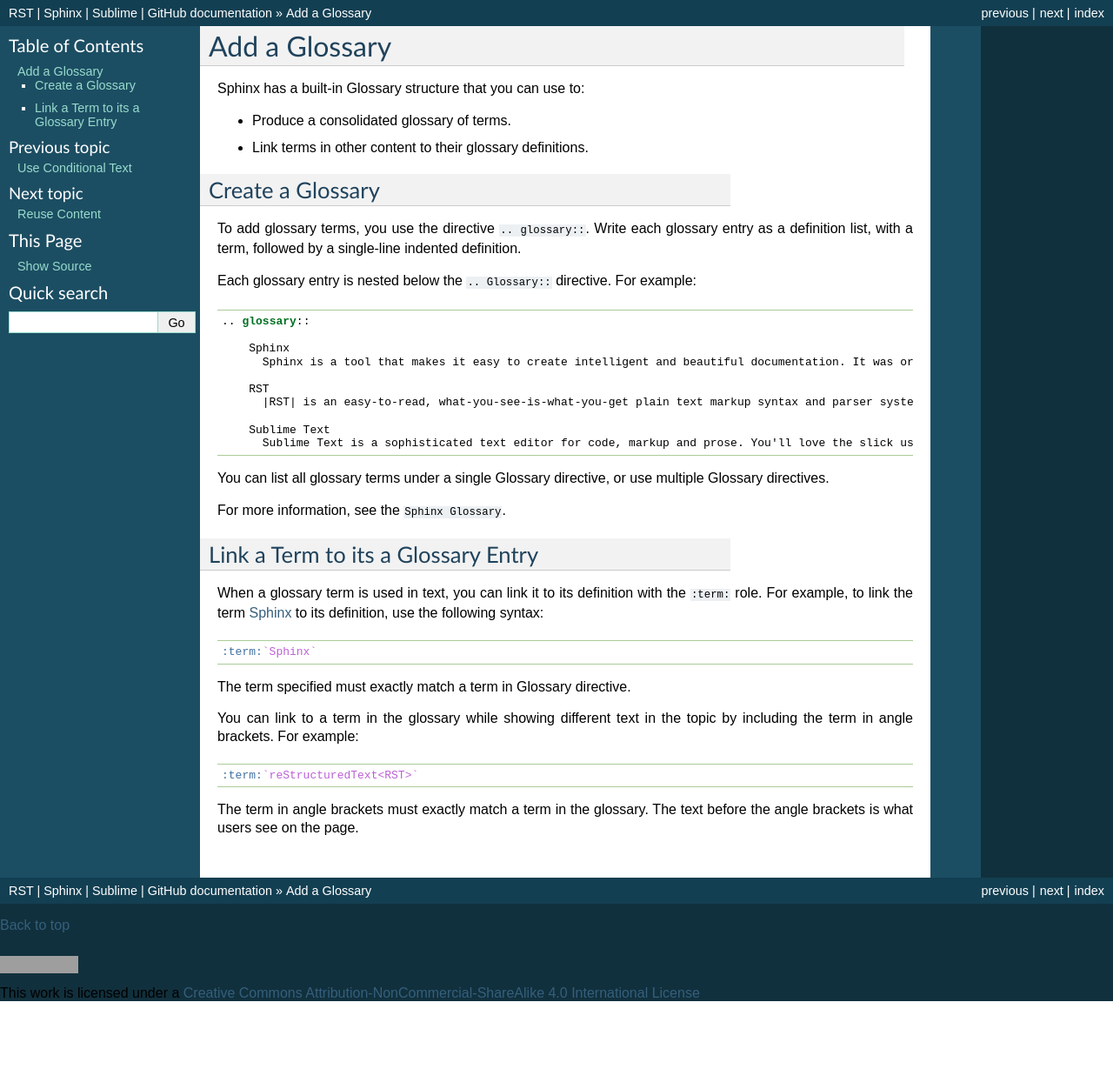
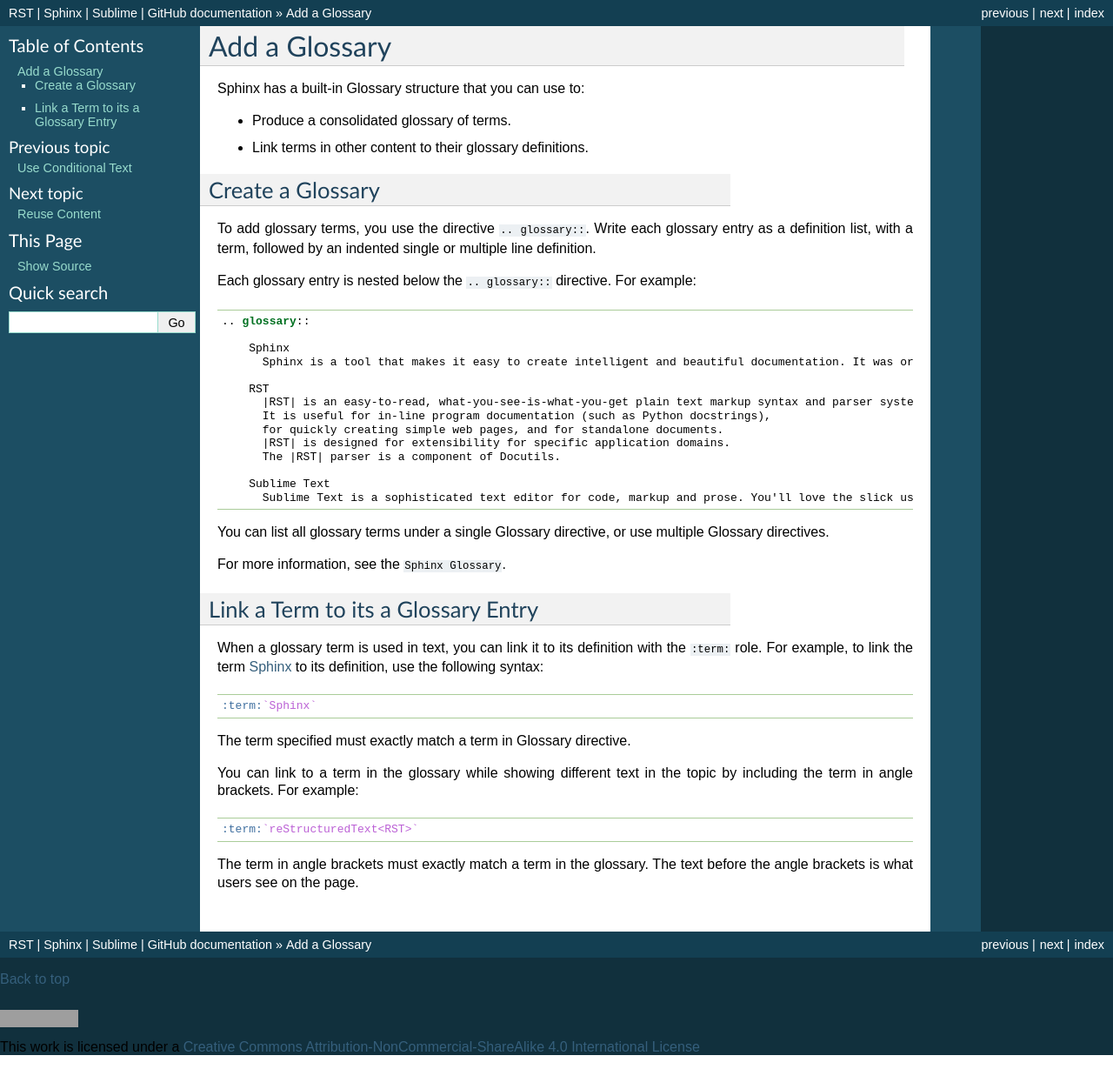
Before and after one commit to MarkHoeber/sublime_sphinx_guide, a Sphinx documentation site: the page built from source/glossary.rst, in a window 1280 px wide. Shown: the whole page at 87% size. Built offline with Sphinx 7.4.7, drawn with Linux system fonts in a browser that asks for light colours; pages that are not in the unit, such as notebooks, are missing from menus; cross-references to code outside the pages are shown as plain code; before the commit the page ends 1167 px from its top, so only the background shows below that; grey boxes are pictures that could not be loaded.

Commit message:
Add example to glossary definition and fix some typos
Signed-off-by: jparisu <javierparis@eprosima.com>

```diff
--- a/source/glossary.rst
+++ b/source/glossary.rst
@@ -11,10 +11,9 @@
 ******************
 
 To add glossary terms, you use the directive ``.. glossary::``. Write each
-glossary entry as a definition list, with a term, followed by a single-line
-indented definition.
+glossary entry as a definition list, with a term, followed by an indented single or multiple line definition.
 
-Each glossary entry is nested below the ``.. Glossary::`` directive.  For
+Each glossary entry is nested below the ``.. glossary::`` directive.  For
 example:
 
 .. code-block:: RST
@@ -25,7 +24,11 @@
         Sphinx is a tool that makes it easy to create intelligent and beautiful documentation. It was originally created for the Python documentation, and it has excellent facilities for the documentation of software projects in a range of languages.
 
       RST
-        |RST| is an easy-to-read, what-you-see-is-what-you-get plain text markup syntax and parser system. It is useful for in-line program documentation (such as Python docstrings), for quickly creating simple web pages, and for standalone documents. |RST| is designed for extensibility for specific application domains. The |RST| parser is a component of Docutils.
+        |RST| is an easy-to-read, what-you-see-is-what-you-get plain text markup syntax and parser system.
+        It is useful for in-line program documentation (such as Python docstrings),
+        for quickly creating simple web pages, and for standalone documents.
+        |RST| is designed for extensibility for specific application domains.
+        The |RST| parser is a component of Docutils.
 
       Sublime Text
         Sublime Text is a sophisticated text editor for code, markup and prose. You'll love the slick user interface, extraordinary features and amazing performance.
```
